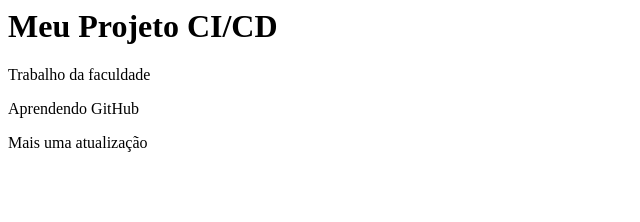
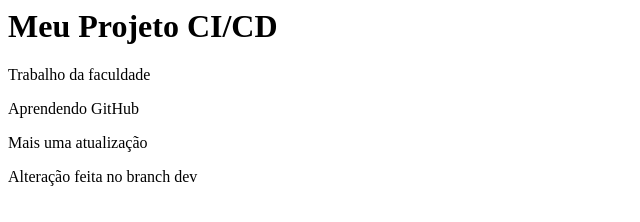
Before and after one commit to henriquecey/projeto-cicd, a plain HTML site: page index.html in a window 1280 px wide. Shown: the whole page, without its empty margins (0-640 px from the left). Drawn offline with Linux system fonts and the light colour scheme.

Commit message:
Update index.html

```diff
--- a/index.html
+++ b/index.html
@@ -2,3 +2,4 @@
 <p>Trabalho da faculdade</p>
 <p>Aprendendo GitHub</p>
 <p>Mais uma atualização</p>
+<p>Alteração feita no branch dev</p>
```
